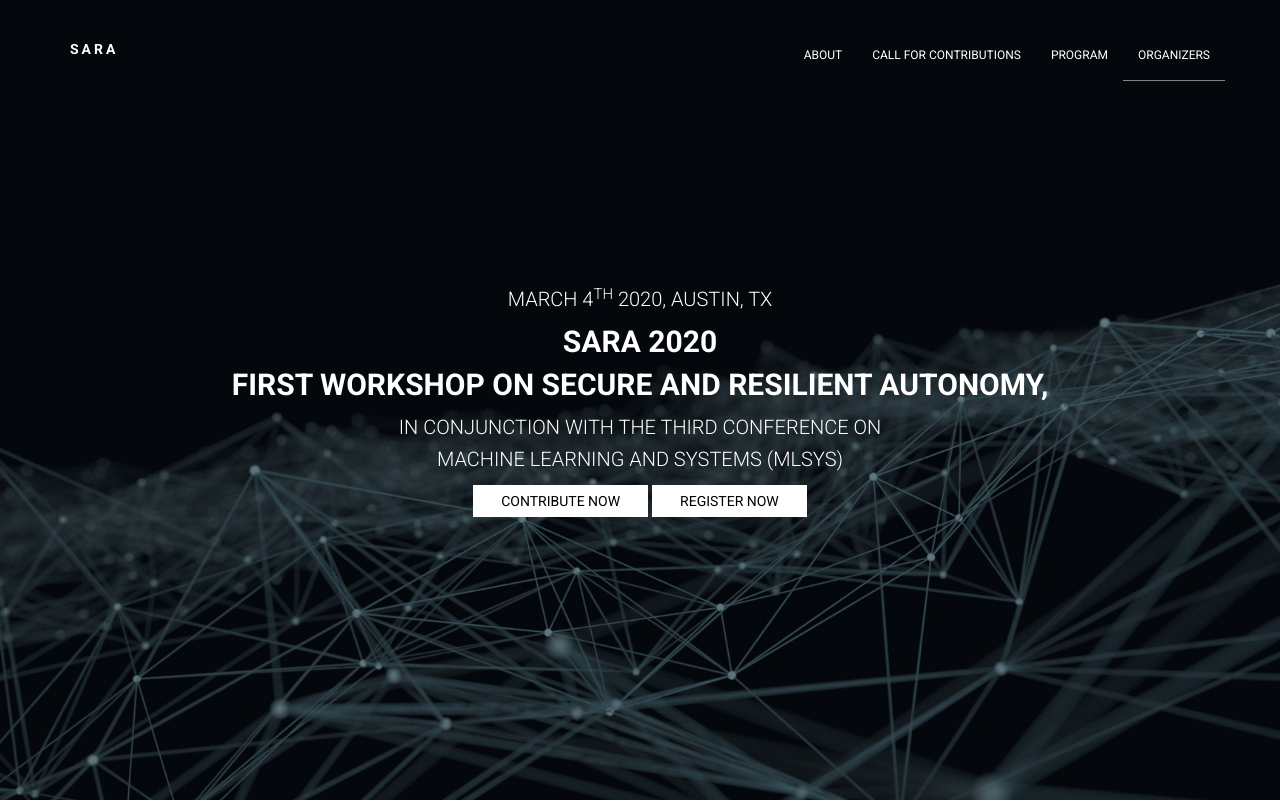
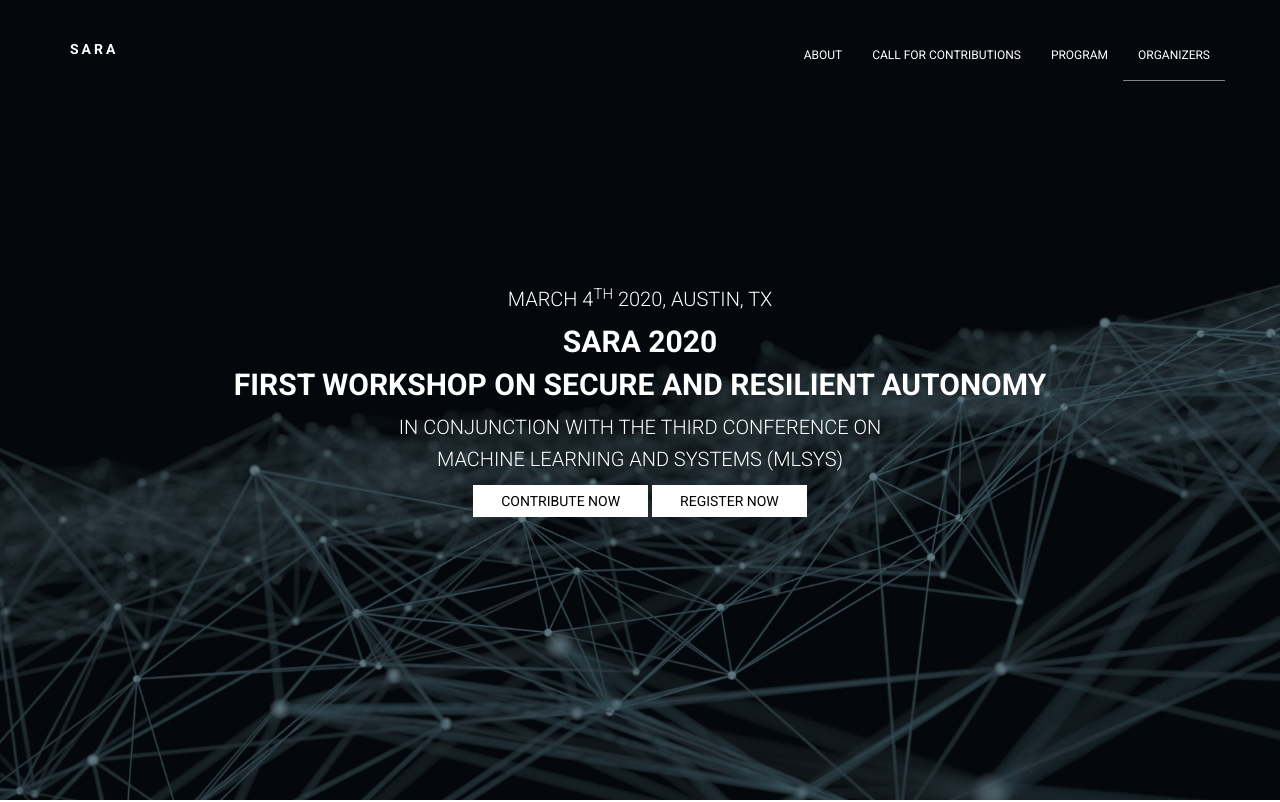
Before and after one commit to augustojv/sara-workshop-2020, a website: page index.html in a window 1280 px wide. Shown: the top 802 px of the page. Drawn offline with Linux system fonts and the light colour scheme; files whose address does not match are found by name.

Commit message:
Page updated

```diff
--- a/index.html
+++ b/index.html
@@ -58,7 +58,7 @@
             <p>March 4<sup>th</sup> 2020, Austin, TX</p>
 
             <h1>SARA 2020</h1>
-            <h1>First Workshop on Secure and Resilient Autonomy,</h1>
+            <h1>First Workshop on Secure and Resilient Autonomy</h1>
 
             <p>In conjunction with the Third Conference on<br>
 				Machine Learning and Systems (MLSys)</p>
```
Also changed, not shown: 5 other files.
